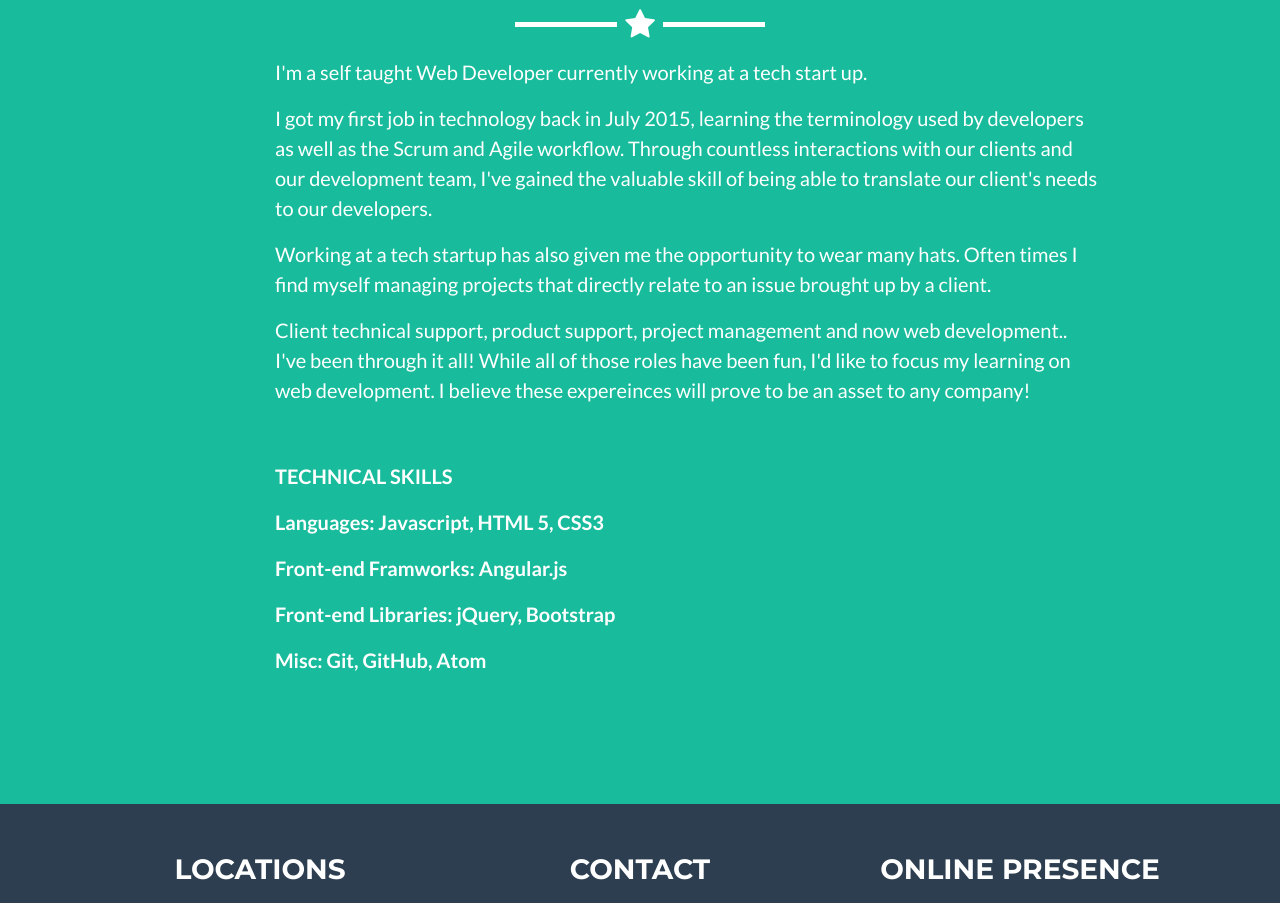
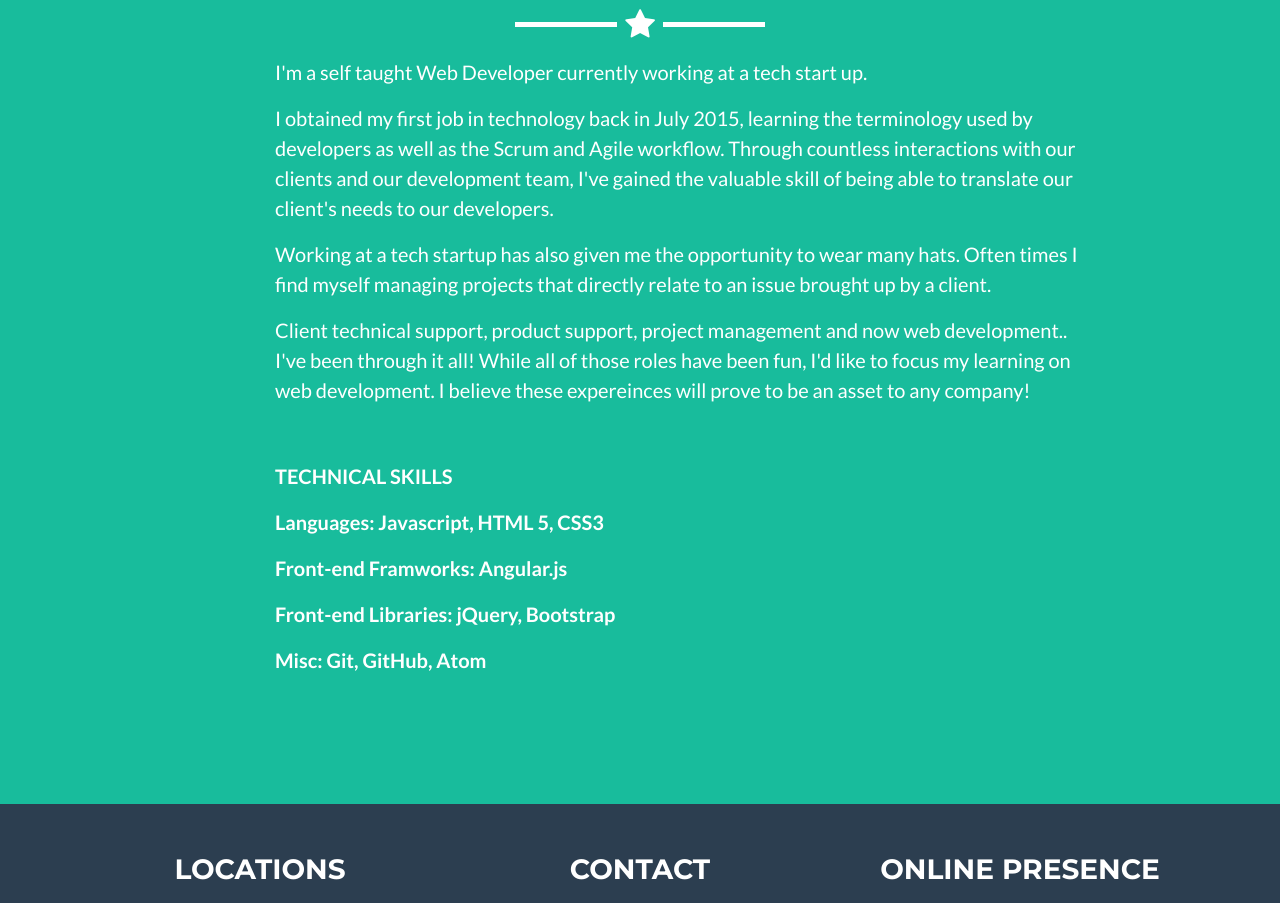
Before and after one commit to JustBriones/justbriones.github.io, a plain HTML site: page index.html in a window 1280 px wide. Shown: the part 1657-2560 px from the top of the page. Drawn offline with Linux system fonts and the light colour scheme.

Commit message:
changed wording in about section

```diff
--- a/index.html
+++ b/index.html
@@ -100,7 +100,7 @@
                 <div class="col-lg-9 offset-lg-2">
                     <p>I'm a self taught Web Developer currently working at a tech start up.</p>
 
-                    <p>I got my first job in technology back in July 2015, learning the terminology used by developers as well as the Scrum and Agile workflow. Through countless interactions with our clients and our development team, I've gained the valuable skill of being able to translate our client's needs to our developers.
+                    <p>I obtained my first job in technology back in July 2015, learning the terminology used by developers as well as the Scrum and Agile workflow. Through countless interactions with our clients and our development team, I've gained the valuable skill of being able to translate our client's needs to our developers.
                     </p>
 
                     <p>Working at a tech startup has also given me the opportunity to wear many hats. Often times I find myself managing projects that directly relate to an issue brought up by a client. </p>
```
